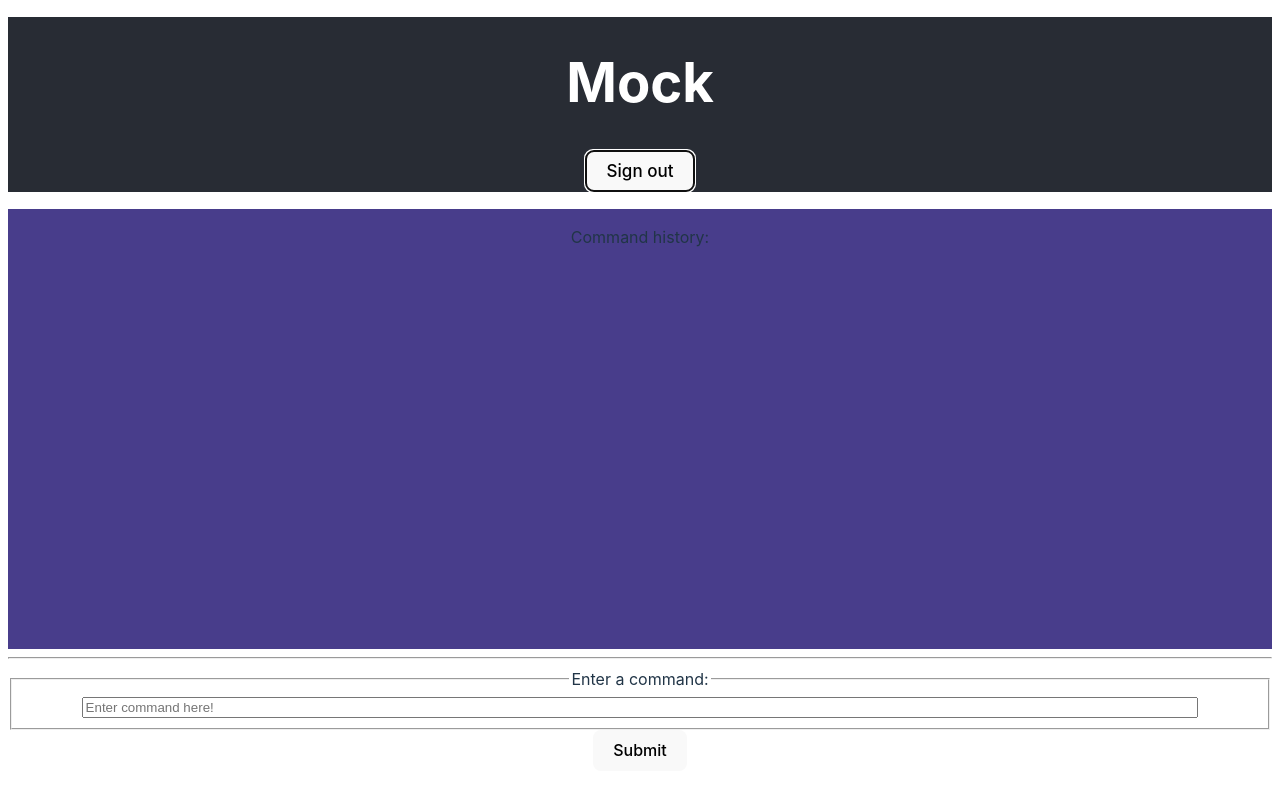
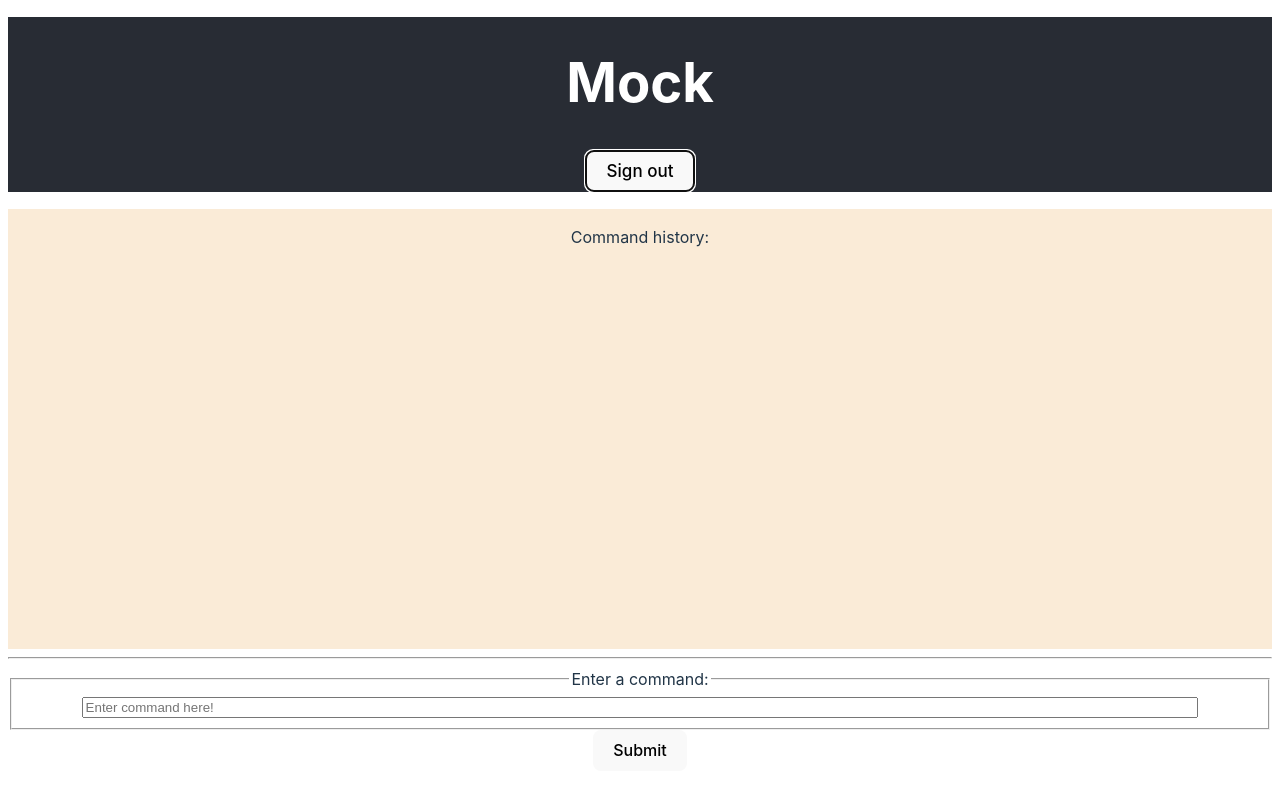
Before and after one commit to cs0320-s24/mock-colcott-iashapir, a React (Vite) app: page / in a window 1280 px wide. Both pictures are taken after a click on the button "Login". Shown: the top 794 px of the page. Built offline with nearby package versions, Linux system fonts and the light colour scheme.

Commit message:
fix: added fullCommand field to history element

```diff
--- a/src/components/REPL.tsx
+++ b/src/components/REPL.tsx
@@ -2,7 +2,7 @@ import { useState } from "react";
 import "../styles/main.css";
 import { REPLHistory } from "./REPLHistory";
 import { REPLInput } from "./REPLInput";
-import { HistoryElement } from "./historyElement";
+import { HistoryElement } from "./HistoryElement";
 
 /*
   You'll want to expand this component (and others) for the sprints! Remember
--- a/src/components/REPLHistory.tsx
+++ b/src/components/REPLHistory.tsx
@@ -1,5 +1,5 @@
 import "../styles/main.css";
-import { HistoryElement } from "./historyElement";
+import { HistoryElement } from "./HistoryElement";
 
 interface REPLHistoryProps {
   history: HistoryElement[];
@@ -12,8 +12,15 @@ export function REPLHistory(props: REPLHistoryProps) {
       <p>Command history:</p>
       {/* This is where command history will go */}
       {/* TODO: To go through all the pushed commands... try the .map() function! */}
-      {props.history.map((command) => (
-        <p>{command.response}</p>
+      {props.history.map((command, index) => (
+        command.isBrief ? (
+          <p key = {index}> {command.response}</p>
+        ) : (
+            <div>
+                <p key = {index}>Command: {command.response}</p>
+                <p key = {index}>Ouput: {command.response}</p>
+          </div>
+        )
       ))}
     </div>
   );
--- a/src/components/REPLInput.tsx
+++ b/src/components/REPLInput.tsx
@@ -1,7 +1,7 @@
 import "../styles/main.css";
 import { Dispatch, SetStateAction, useState } from "react";
 import { ControlledInput } from "./ControlledInput";
-import { HistoryElement } from "./historyElement";
+import { HistoryElement } from "./HistoryElement";
 
 interface REPLInputProps {
   history: HistoryElement[];
@@ -16,7 +16,7 @@ export function REPLInput(props: REPLInputProps) {
   const [commandString, setCommandString] = useState<string>("");
   // TODO WITH TA : add a count state
 
-  const [isBrief, setIsBrief] = useState<boolean>(false);
+  const [isBrief, setIsBrief] = useState<boolean>(true);
 
   const functionMap: Readonly<{
     [key: string]: (args: string[]) => string | string[][];
@@ -65,8 +65,9 @@ export function REPLInput(props: REPLInputProps) {
     const command = tokens[0];
     var functionResult: HistoryElement = {
       response: "",
-      command: tokens,
-      isBrief: true,
+      command: command,
+      isBrief: isBrief,
+      fullCommand: commandString
     };
     tokens.shift();
     if (!(command in functionMap)) {
--- a/src/components/historyElement.ts
+++ b/src/components/historyElement.ts
@@ -1,5 +1,6 @@
 export interface HistoryElement {
   response: string | string[][];
-  command: string[];
+  command: string;
   isBrief: boolean;
+  fullCommand: string;
 }
--- a/src/styles/main.css
+++ b/src/styles/main.css
@@ -14,7 +14,7 @@
   margin: auto;
   display: block;
   overflow: scroll;
-  background-color: darkslateblue;
+  background-color:antiquewhite;
 }
 
 .repl-input {
```
